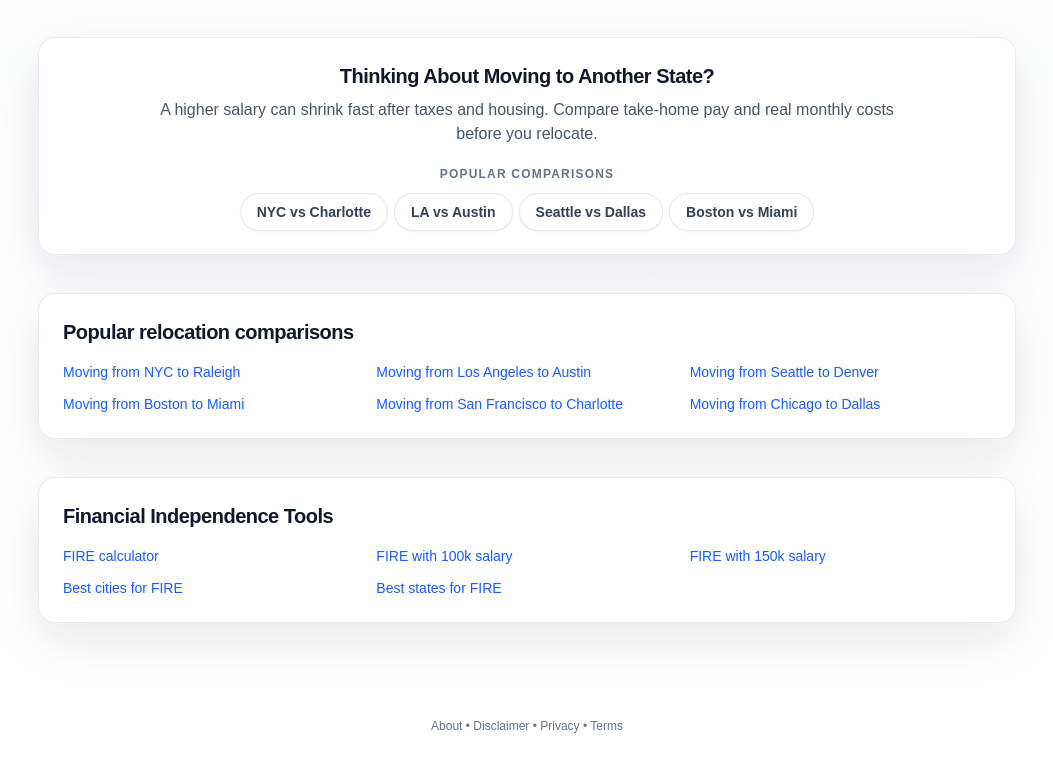
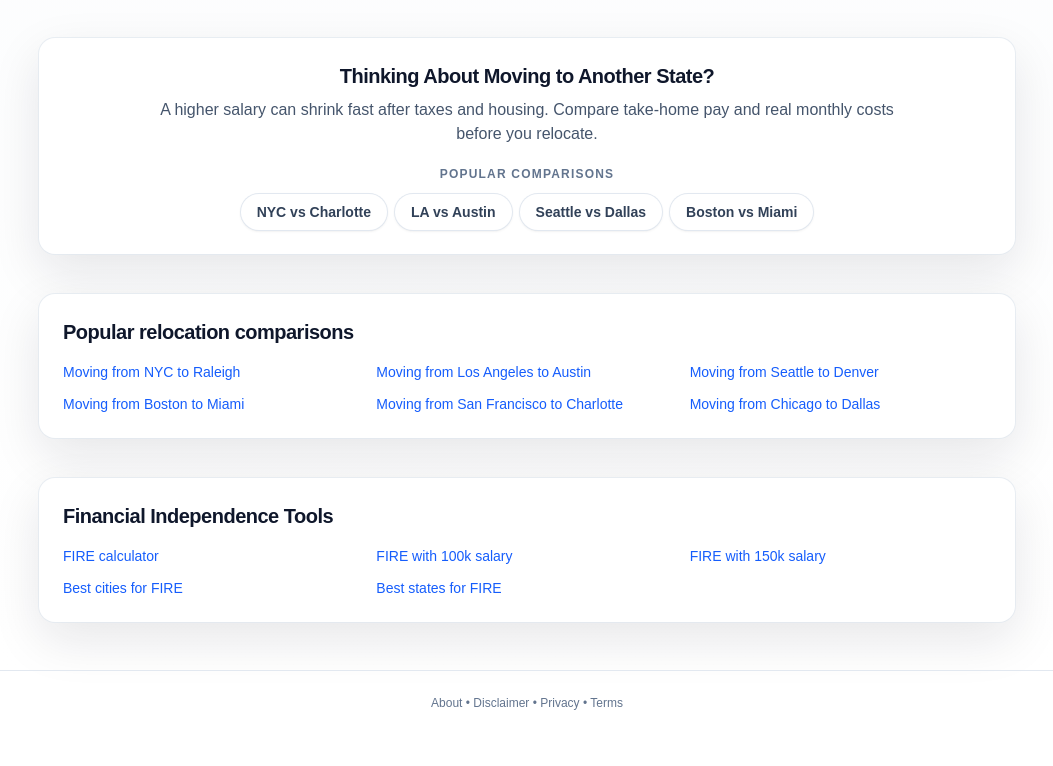
Before and after one commit to unmovedrooted/relocation-by-numbers, a Next.js app: page / in a window 1280 px wide. Shown: the part 996-1762 px from the top of the page, without its empty margins (113-1166 px from the left). After the commit the page ends 1731 px from the top, so only its background shows below. Built offline with nearby package versions, Linux system fonts and the light colour scheme.

Commit message:
Add global footer links

```diff
--- a/src/app/layout.tsx
+++ b/src/app/layout.tsx
@@ -1,8 +1,7 @@
 import type { Metadata } from "next";
+import Link from "next/link";
 import { Geist, Geist_Mono } from "next/font/google";
 import "./globals.css";
-import Script from "next/script";
-import Link from "next/link";
 
 const geistSans = Geist({
   variable: "--font-geist-sans",
@@ -15,7 +14,6 @@
 });
 
 export const metadata: Metadata = {
-  metadataBase: new URL("https://www.relocationbynumbers.com"),
   title: "Salary vs Cost of Living Calculator | Relocation Affordability Tool",
   description:
     "Compare take-home pay and housing affordability across all 50 states. Buy vs rent, taxes, PMI, and real relocation cost analysis.",
@@ -23,36 +21,35 @@
 
 export default function RootLayout({
   children,
-}: {
+}: Readonly<{
   children: React.ReactNode;
-}) {
+}>) {
   return (
     <html lang="en">
-      <body className="antialiased min-h-screen bg-white text-slate-900">
-        {children}
+      <body
+        className={`${geistSans.variable} ${geistMono.variable} min-h-screen bg-white text-slate-900 antialiased`}
+      >
+        <div className="flex min-h-screen flex-col">
+          <main className="flex-1">{children}</main>
 
-        <footer className="text-xs text-slate-500 mt-12 text-center pb-8">
-          <Link href="/about">About</Link> •{" "}
-  <Link href="/disclaimer">Disclaimer</Link> •{" "}
-  <Link href="/privacy">Privacy</Link> •{" "}
-  <Link href="/terms">Terms</Link>
-        </footer>
-
-        {/* Google Analytics */}
-        <Script
-          src="https://www.googletagmanager.com/gtag/js?id=G-CMC28W825G"
-          strategy="afterInteractive"
-        />
-
-        <Script id="google-analytics" strategy="afterInteractive">
-          {`
-            window.dataLayer = window.dataLayer || [];
-            function gtag(){dataLayer.push(arguments);}
-            gtag('js', new Date());
-            gtag('config', 'G-CMC28W825G');
-          `}
-        </Script>
-
+          <footer className="border-t border-slate-200 px-4 py-6 text-center text-xs text-slate-500">
+            <Link href="/about" className="hover:text-slate-700">
+              About
+            </Link>{" "}
+            •{" "}
+            <Link href="/disclaimer" className="hover:text-slate-700">
+              Disclaimer
+            </Link>{" "}
+            •{" "}
+            <Link href="/privacy" className="hover:text-slate-700">
+              Privacy
+            </Link>{" "}
+            •{" "}
+            <Link href="/terms" className="hover:text-slate-700">
+              Terms
+            </Link>
+          </footer>
+        </div>
       </body>
     </html>
   );
```
